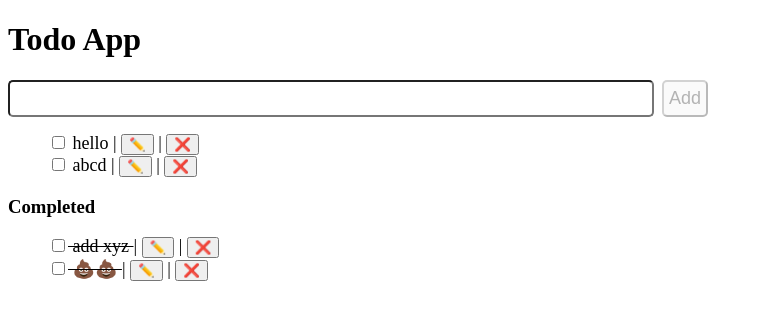
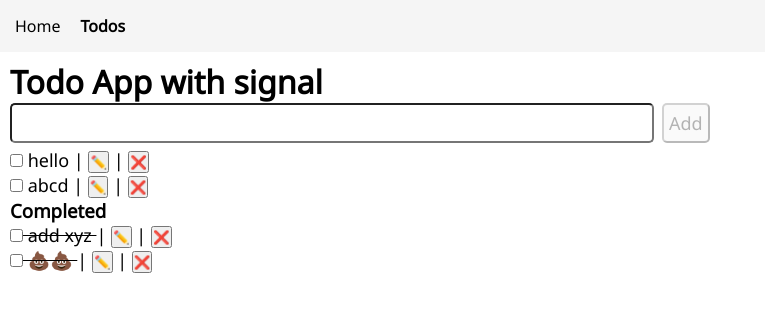
Before and after one commit to rd003/demo-ng17, an Angular app: page /todos in a window 1280 px wide. Before the commit this address led to /. Shown: the top 320 px of the page, without its empty margins (0-765 px from the left). Built offline with nearby package versions, Linux system fonts and the light colour scheme; data requests are answered from the project's data file.

Commit message:
feat: routing added

```diff
--- a/src/app/app.component.ts
+++ b/src/app/app.component.ts
@@ -1,13 +1,40 @@
 import { Component } from "@angular/core";
 import { CommonModule } from "@angular/common";
-import { RouterOutlet } from "@angular/router";
-import { TodoComponent } from "./todos/todo.component";
+import { RouterModule, RouterOutlet } from "@angular/router";
 
 @Component({
   selector: "app-root",
   standalone: true,
-  imports: [CommonModule, RouterOutlet, TodoComponent],
-  template: `<app-todo />`,
-  styles: [],
+  imports: [CommonModule, RouterOutlet, RouterModule],
+  template: `
+    <ul>
+      <li><a routerLink="/home" routerLinkActive="active">Home</a></li>
+      <li><a routerLink="/todos" routerLinkActive="active">Todos</a></li>
+    </ul>
+    <div style="padding:8px 10px !important;">
+      <router-outlet />
+    </div>
+  `,
+  styles: [
+    `
+      ul {
+        padding: 15px 5px;
+        background-color: whitesmoke;
+      }
+      li {
+        list-style: none;
+        display: inline;
+        padding: 10px;
+      }
+      li a {
+        text-decoration: none;
+        color: black;
+        cursor: pointer;
+      }
+      .active {
+        font-weight: bold;
+      }
+    `,
+  ],
 })
 export class AppComponent {}
--- a/src/app/app.routes.ts
+++ b/src/app/app.routes.ts
@@ -1,3 +1,14 @@
-import { Routes } from '@angular/router';
+import { Routes } from "@angular/router";
 
-export const routes: Routes = [];
+export const routes: Routes = [
+  {
+    path: "todos",
+    loadComponent: () =>
+      import("../app/todos/todo.component").then((a) => a.TodoComponent),
+  },
+  {
+    path: "",
+    redirectTo: "/todos",
+    pathMatch: "full",
+  },
+];
--- a/src/app/todos/todo.component.ts
+++ b/src/app/todos/todo.component.ts
@@ -10,7 +10,7 @@ import { generateGUID } from "../shared/utils/generateGUID";
   imports: [ReactiveFormsModule],
   changeDetection: ChangeDetectionStrategy.OnPush,
   template: `
-    <h1>Todo App</h1>
+    <h1>Todo App with signal</h1>
     @if(todoFacade.loading()) {Loading.... }
     <div style="margin-bottom:5px;">
       <form
--- a/src/styles.scss
+++ b/src/styles.scss
@@ -1 +1,7 @@
-/* You can add global styles to this file, and also import other style files */
+@import url("https://fonts.googleapis.com/css2?family=Noto+Sans&display=swap");
+
+* {
+  font-family: "Noto Sans", sans-serif;
+  margin: 0;
+  padding: 0;
+}
```
